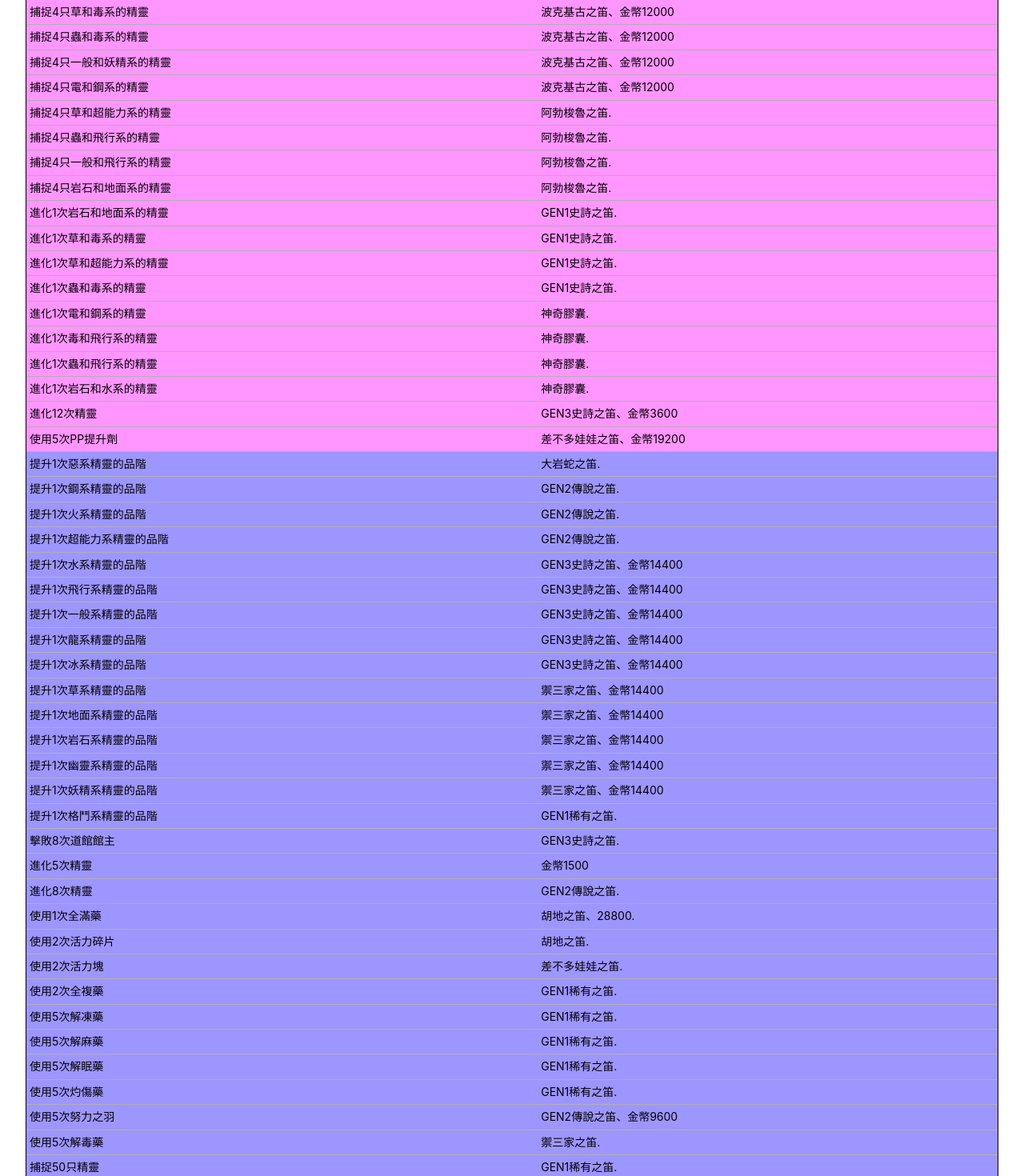
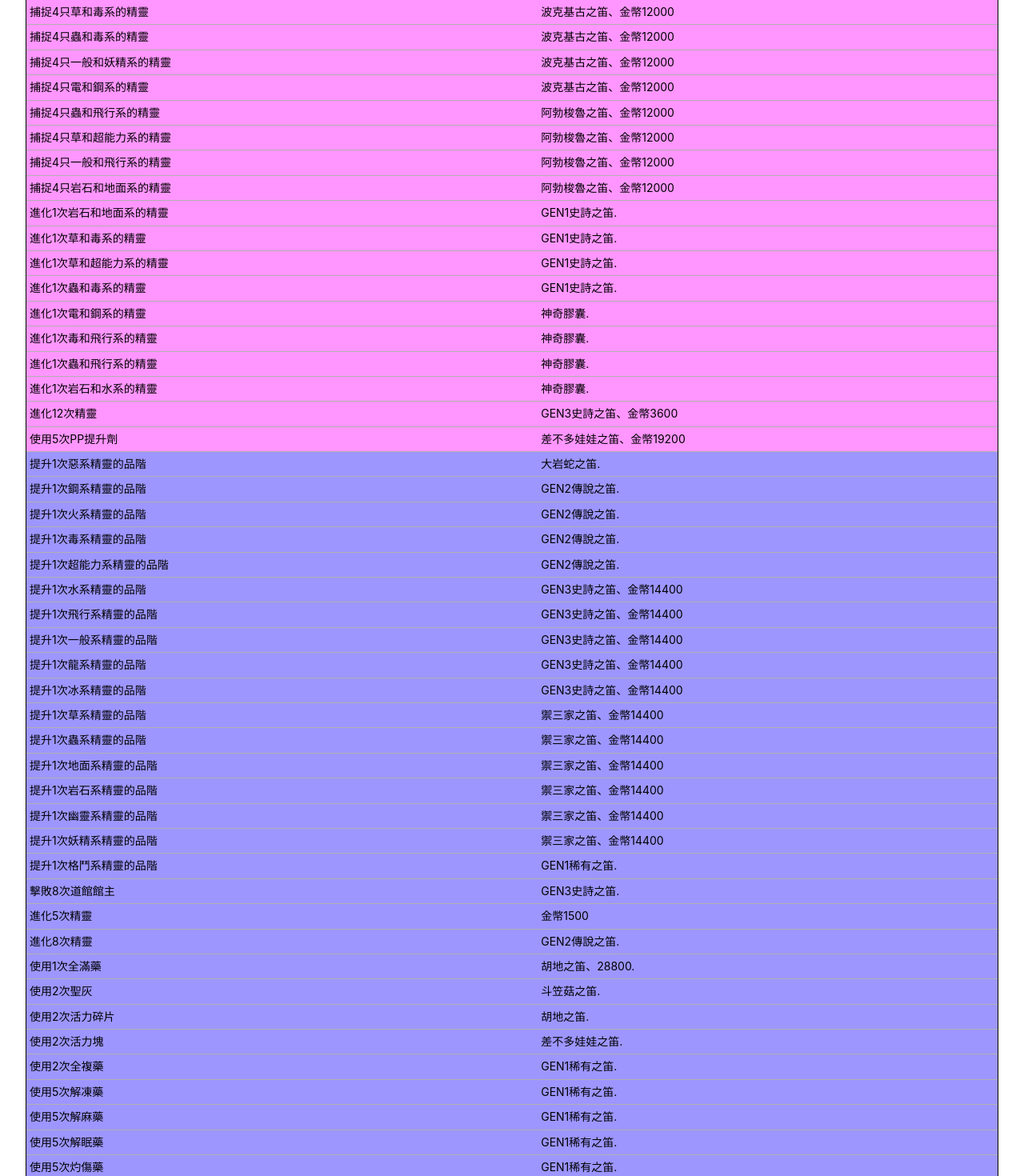
Before and after one commit to tom00502/pokemon-adventurer, a Vue app: page /fieldwork in a window 1280 px wide. Shown: the part 660-2130 px from the top of the page at 80% size. Built offline with nearby package versions, Linux system fonts and the light colour scheme.

Commit message:
update data

```diff
--- a/src/views/fieldwork.vue
+++ b/src/views/fieldwork.vue
@@ -89,28 +89,24 @@ const table = [
         level: 'epic',
     },
     {
-        work: '捕捉4只草和超能力系的精靈',
-        award: '阿勃梭魯之笛',
+        work: '捕捉4只蟲和飛行系的精靈',
+        award: '阿勃梭魯之笛、金幣12000',
         level: 'epic',
-        checkAward: false,
     },
     {
-        work: '捕捉4只蟲和飛行系的精靈',
-        award: '阿勃梭魯之笛',
+        work: '捕捉4只草和超能力系的精靈',
+        award: '阿勃梭魯之笛、金幣12000',
         level: 'epic',
-        checkAward: false,
     },
     {
         work: '捕捉4只一般和飛行系的精靈',
-        award: '阿勃梭魯之笛',
+        award: '阿勃梭魯之笛、金幣12000',
         level: 'epic',
-        checkAward: false,
     },
     {
         work: '捕捉4只岩石和地面系的精靈',
-        award: '阿勃梭魯之笛',
+        award: '阿勃梭魯之笛、金幣12000',
         level: 'epic',
-        checkAward: false,
     },
     {
         work: '進化1次岩石和地面系的精靈',
@@ -189,6 +185,12 @@ const table = [
         checkAward: false,
     },
     {
+        work: '提升1次毒系精靈的品階',
+        award: 'GEN2傳說之笛',
+        level: 'rare',
+        checkAward: false,
+    },
+    {
         work: '提升1次超能力系精靈的品階',
         award: 'GEN2傳說之笛',
         level: 'rare',
@@ -221,6 +223,11 @@ const table = [
     },
     {
         work: '提升1次草系精靈的品階',
+        award: '禦三家之笛、金幣14400',
+        level: 'rare',
+    },
+    {
+        work: '提升1次蟲系精靈的品階',
         award: '禦三家之笛、金幣14400',
         level: 'rare',
     },
@@ -270,6 +277,12 @@ const table = [
     {
         work: '使用1次全滿藥',
         award: '胡地之笛、28800',
+        level: 'rare',
+        checkAward: false,
+    },
+    {
+        work: '使用2次聖灰',
+        award: '斗笠菇之笛',
         level: 'rare',
         checkAward: false,
     },
@@ -336,6 +349,8 @@ const table = [
     { work: '捕捉5只蟲系的精靈', award: '', level: 'great', checkAward: false },
     { work: '捕捉5只水系的精靈', award: '', level: 'great', checkAward: false },
     { work: '捕捉5只火系的精靈', award: '', level: 'great', checkAward: false },
+    { work: '捕捉5只電系的精靈', award: '', level: 'great', checkAward: false },
+    { work: '捕捉5只冰系的精靈', award: '', level: 'great', checkAward: false },
     { work: '捕捉5只龍系的精靈', award: '', level: 'great', checkAward: false },
     { work: '捕捉5只鋼系的精靈', award: '', level: 'great', checkAward: false },
     {
@@ -653,6 +668,12 @@ const table = [
         checkAward: false,
     },
     {
+        work: '擊敗5次龍系的精靈',
+        award: '',
+        level: 'normal',
+        checkAward: false,
+    },
+    {
         work: '擊敗5次惡系的精靈',
         award: '',
         level: 'normal',
@@ -714,6 +735,12 @@ const table = [
     },
     {
         work: '將地面系的精靈,提升10級',
+        award: '',
+        level: 'normal',
+        checkAward: false,
+    },
+    {
+        work: '將岩石系的精靈,提升10級',
         award: '',
         level: 'normal',
         checkAward: false,
```
